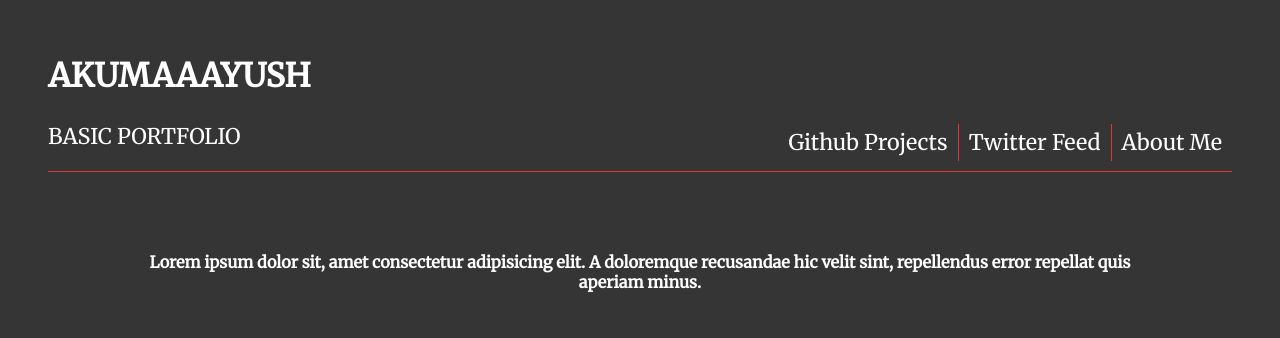
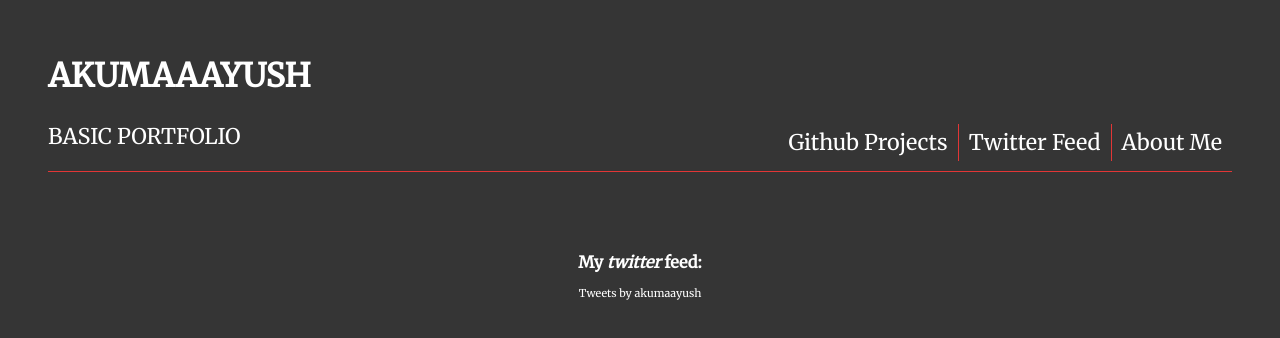
Before and after one commit to akumaaayush/akumaaayush.github.io, a plain HTML site: page sites/feed.html in a window 1280 px wide. Drawn offline with Linux system fonts and the light colour scheme.

Commit message:
[Add] Adds twitter embeds

```diff
--- a/sites/feed.html
+++ b/sites/feed.html
@@ -25,16 +25,13 @@
       </ul>
     </nav>
 
-    <div class="container">
+    <div class="container ">
       <h2>
-        Lorem ipsum dolor sit, amet consectetur adipisicing elit. A doloremque
-        recusandae hic velit sint, repellendus error repellat quis aperiam
-        minus.
+        My <a href="www.twitter.com/akumaayush"><i>twitter </i></a> feed:
       </h2>
+      <a class="twitter-timeline" data-width="800" data-theme="dark" href="https://twitter.com/akumaayush?ref_src=twsrc%5Etfw">Tweets by akumaayush</a> <script async src="https://platform.twitter.com/widgets.js" charset="utf-8"></script>
     </div>
 
-    <script>
-
-    </script>
+    <script></script>
   </body>
 </html>
```
Also changed, not shown: css/styles.css (line endings or trailing spaces).
